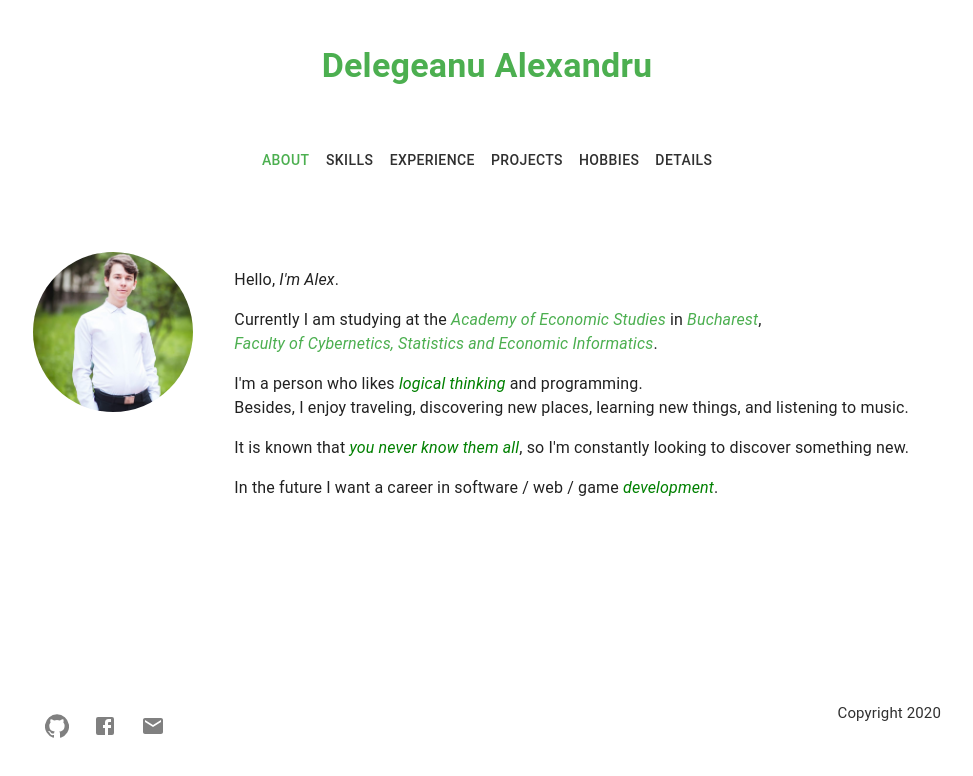
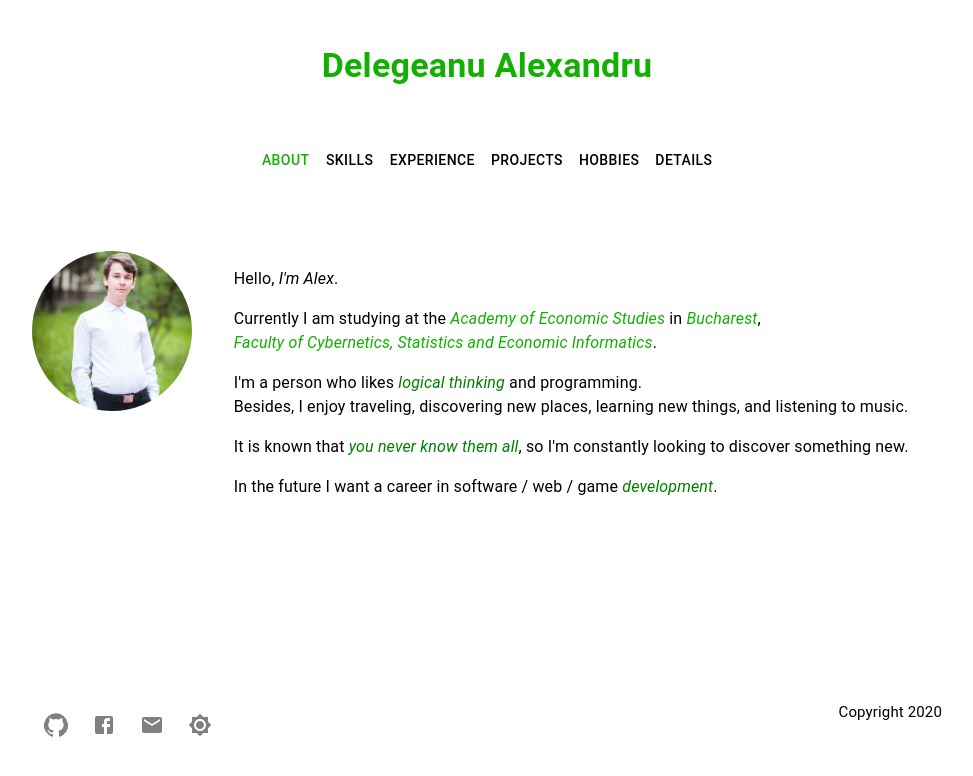
Before and after one commit to TheAncientOwl/personal-page, a React (Create React App) app: page / in a window 1280 px wide. Shown: the top 776 px of the page, without its empty margins (153-1126 px from the left). Built offline with nearby package versions, Linux system fonts and the light colour scheme.

Commit message:
Added dark mode switch.

```diff
--- a/src/components/App.jsx
+++ b/src/components/App.jsx
@@ -1,42 +1,66 @@
-import { Container, createMuiTheme, CssBaseline, makeStyles, ThemeProvider } from '@material-ui/core';
-import { green, grey } from '@material-ui/core/colors';
+import { Container, createMuiTheme, CssBaseline, ThemeProvider } from '@material-ui/core';
 import React, { useState } from 'react';
 import About from './About';
 import AppContent from './AppContent';
 import NavBar from './NavBar';
 
-const useStyles = makeStyles({
-  root: {
-    borderStyle: 'solid',
-    borderWidth: '0.5px',
-    //borderColor: 'green',
-    borderColor: 'transparent',
-    minHeight: '100vh',
-  },
-});
-
-const theme = createMuiTheme({
-  palette: {
-    primary: green,
-    secondary: grey,
-  },
-});
-
 export default function App() {
   const [content, setContent] = useState(<About />);
-  const classes = useStyles();
+  const [lightTheme, setLightTheme] = useState(true);
+
+  const theme = React.useMemo(
+    () =>
+      createMuiTheme({
+        overrides: {
+          MuiContainer: {
+            root: {
+              color: lightTheme ? 'black' : 'white',
+            },
+          },
+          MuiButton: {
+            root: {
+              color: lightTheme ? 'black' : 'white',
+            },
+          },
+          MuiAccordion: {
+            root: {
+              background: lightTheme ? 'white' : 'black',
+              color: lightTheme ? 'black' : 'white',
+            },
+          },
+          MuiToolbar: {
+            root: {
+              background: lightTheme ? 'white' : 'black',
+              color: lightTheme ? 'black' : 'white',
+            },
+          },
+        },
+        palette: {
+          background: {
+            default: lightTheme ? 'white' : 'black',
+          },
+          primary: {
+            main: '#12B000',
+          },
+          secondary: {
+            main: '##63B064',
+          },
+        },
+      }),
+    [lightTheme]
+  );
 
   return (
     <>
-      <CssBaseline />
       <ThemeProvider theme={theme}>
-        <main style={{ background: 'white' }}>
+        <CssBaseline />
+        <main>
           <NavBar onClick={setContent} />
 
           <div id='back-to-top-anchor' />
 
-          <Container className={classes.root} fixed maxWidth='md'>
-            <AppContent>{content}</AppContent>
+          <Container fixed maxWidth='md'>
+            <AppContent onThemeSwitch={() => setLightTheme(!lightTheme)}>{content}</AppContent>
           </Container>
         </main>
       </ThemeProvider>
--- a/src/components/AppContent.jsx
+++ b/src/components/AppContent.jsx
@@ -17,18 +17,19 @@ const useStyles = makeStyles({
   },
 });
 
-export default function AppContent({ children }) {
+export default function AppContent({ children, onThemeSwitch }) {
   const classes = useStyles();
   return (
     <>
       <Typography component='div' className={classes.root}>
         {children}
       </Typography>
-      <BottomBar />
+      <BottomBar onThemeSwitch={onThemeSwitch} />
     </>
   );
 }
 
 AppContent.propTypes = {
   children: PropTypes.any.isRequired,
+  onThemeSwitch: PropTypes.func.isRequired,
 };
--- a/src/components/BottomBar.jsx
+++ b/src/components/BottomBar.jsx
@@ -3,6 +3,8 @@ import FacebookIcon from '@material-ui/icons/Facebook';
 import GitHubIcon from '@material-ui/icons/GitHub';
 import MailIcon from '@material-ui/icons/Mail';
 import React from 'react';
+import PropTypes from 'prop-types';
+import ThemeToggleButton from './ThemeToggleButton';
 
 const useStyles = makeStyles({
   root: {
@@ -44,10 +46,11 @@ function Copyright() {
   );
 }
 
-export default function BottomBar() {
+export default function BottomBar({ onThemeSwitch }) {
   const classes = useStyles();
   return (
     <div className={classes.root}>
+      <Copyright />
       {ButtonsConfig.map((button, index) => {
         return (
           <Tooltip key={index} arrow title={button.tooltip} TransitionComponent={Zoom}>
@@ -57,7 +60,12 @@ export default function BottomBar() {
           </Tooltip>
         );
       })}
-      <Copyright />
+
+      <ThemeToggleButton onClick={onThemeSwitch} />
     </div>
   );
 }
+
+BottomBar.propTypes = {
+  onThemeSwitch: PropTypes.func.isRequired,
+};
--- /dev/null
+++ b/src/components/ThemeToggleButton.jsx
@@ -0,0 +1,28 @@
+import React, { useState } from 'react';
+import PropTypes from 'prop-types';
+import { IconButton, Tooltip, Zoom } from '@material-ui/core';
+
+import Brightness7Icon from '@material-ui/icons/Brightness7';
+import Brightness2Icon from '@material-ui/icons/Brightness2';
+
+import './border.css';
+
+export default function ThemeToggleButton({ onClick }) {
+  const [light, setLight] = useState(true);
+
+  return (
+    <Tooltip arrow title={'Switch Dark Mode'} TransitionComponent={Zoom}>
+      <IconButton
+        onClick={() => {
+          setLight(!light);
+          onClick();
+        }}>
+        {light ? <Brightness7Icon style={{ color: 'grey' }} /> : <Brightness2Icon style={{ color: 'grey' }} />}
+      </IconButton>
+    </Tooltip>
+  );
+}
+
+ThemeToggleButton.propTypes = {
+  onClick: PropTypes.func.isRequired,
+};
```
